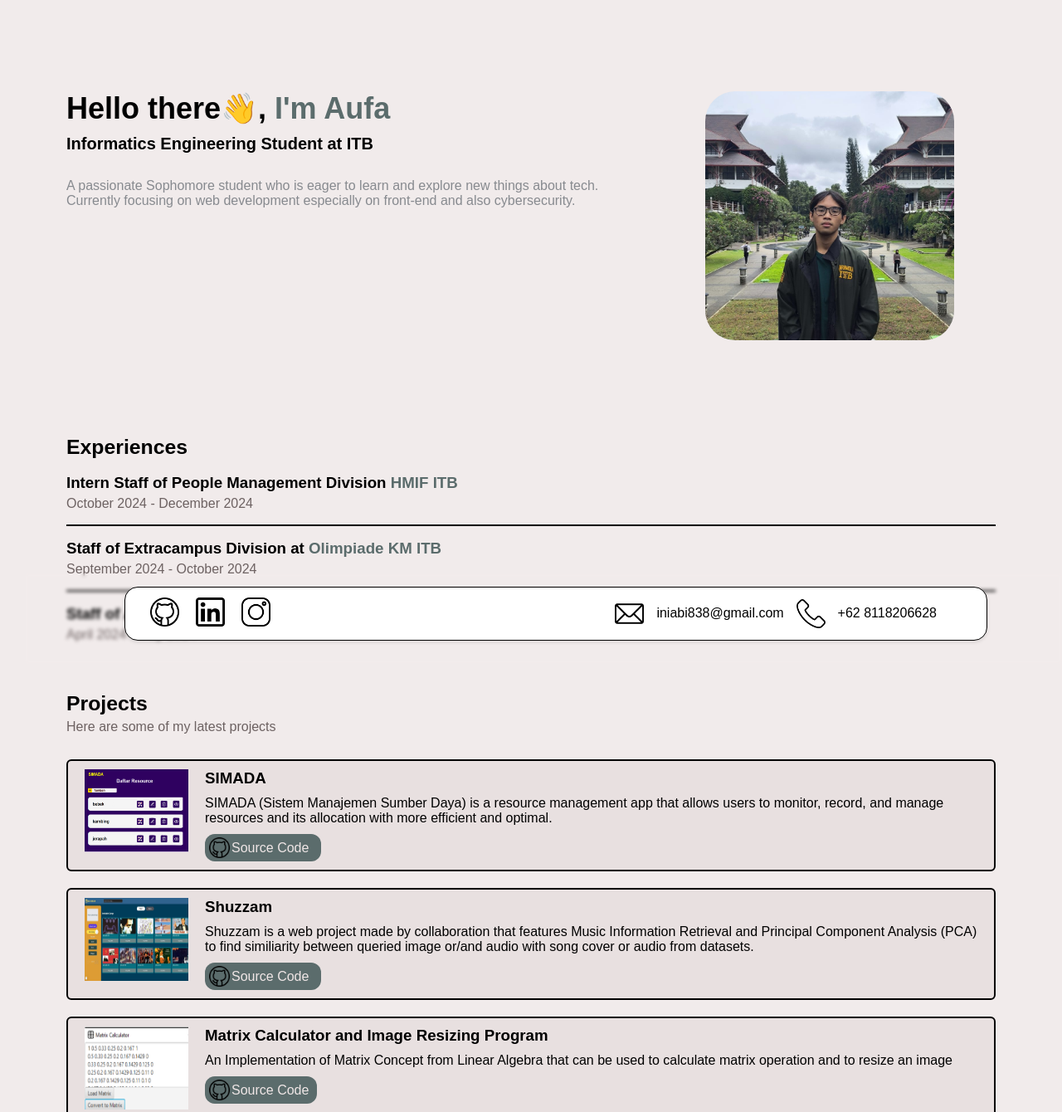
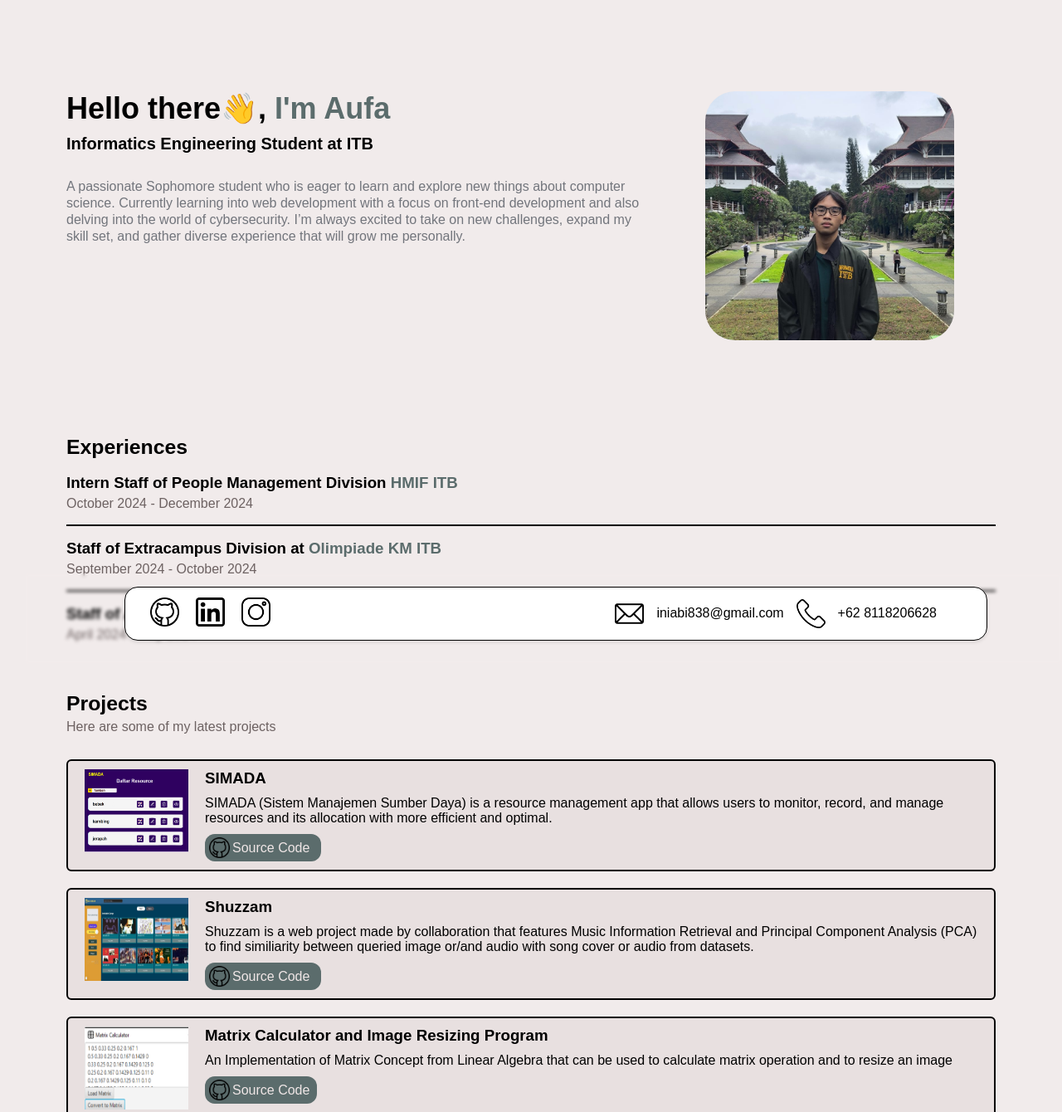
Before and after one commit to AgungLucker/Day1-Training-ARC-13523023, a plain HTML site: page index.html in a window 1280 px wide. Shown: the top 1340 px of the page at 83% size. Drawn offline with Linux system fonts and the light colour scheme.

Commit message:
docs: update text content

```diff
--- a/index.html
+++ b/index.html
@@ -12,8 +12,9 @@
             <div class="about">
                 <h1>Hello there👋, <span>I'm Aufa</span></h1>
                 <h3>Informatics Engineering Student at ITB</h3>
-                <p> A passionate Sophomore student who is eager to learn and explore new things about tech. Currently focusing on web development
-                    especially on front-end and also cybersecurity.
+                <p> A passionate Sophomore student who is eager to learn and explore new things about computer science. Currently learning into web development
+                    with a focus on front-end development and also delving into the world of cybersecurity. I’m always excited to take on new challenges, expand my skill set, and gather diverse experience
+                    that will grow me personally.
                         </p>
             </div>
             <div class="profile-picture">
--- a/styles.css
+++ b/styles.css
@@ -21,7 +21,7 @@ main {
     display: flex;
     flex-direction:row;
     justify-content: space-between;
-    gap: 20px;
+    gap: 24px;
     padding: 10px 50px;
     margin-bottom: 45px
 }
@@ -46,7 +46,8 @@ main {
 
 .about p {
     font-size: 1rem;
-    color: #878a8f;
+    line-height: 1.25;
+    color: #72757c;
 }
 .profile-picture {
     padding: 50px 50px;
@@ -226,7 +227,7 @@ nav img {
     border-radius: 12px;
     align-items: center;
     padding: 4px 5px;
-    gap: 2px;
+    gap: 3px;
     transition: transform 0.3s ease-in-out;
 }
 
```
